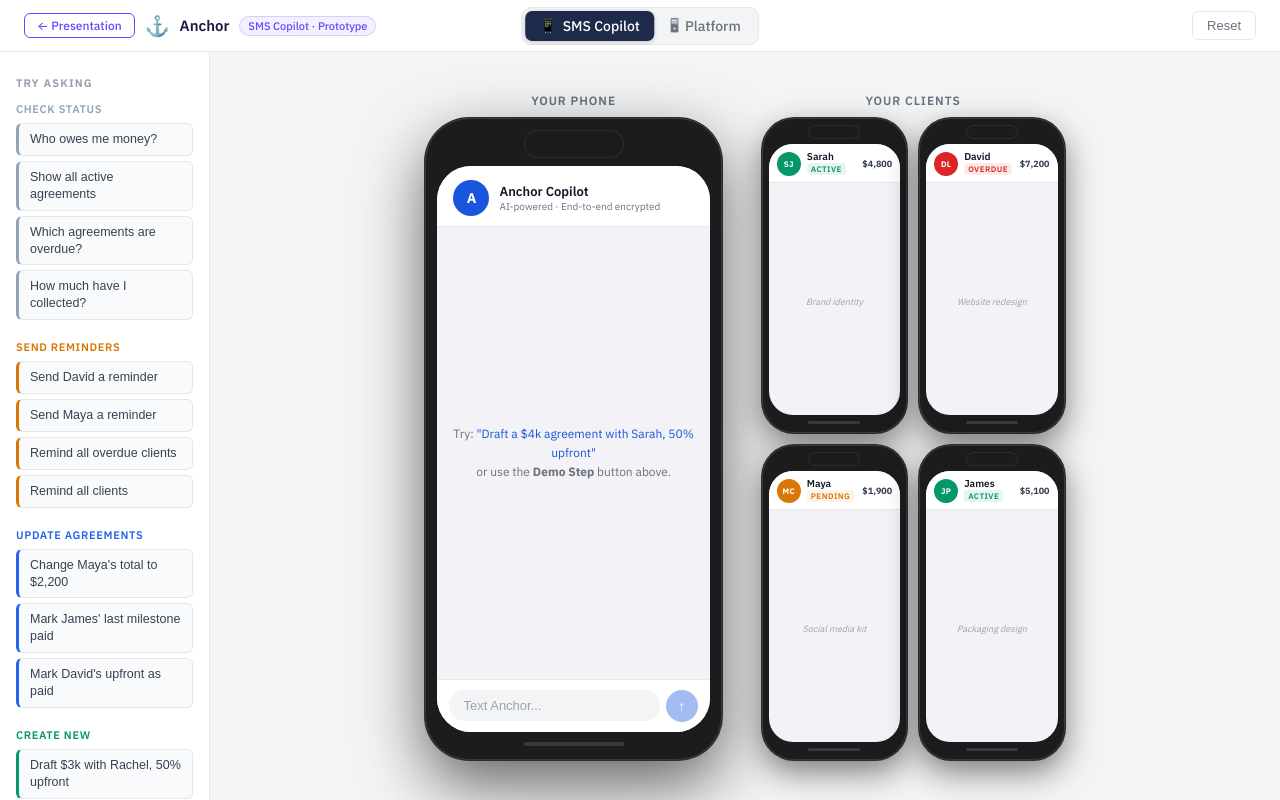
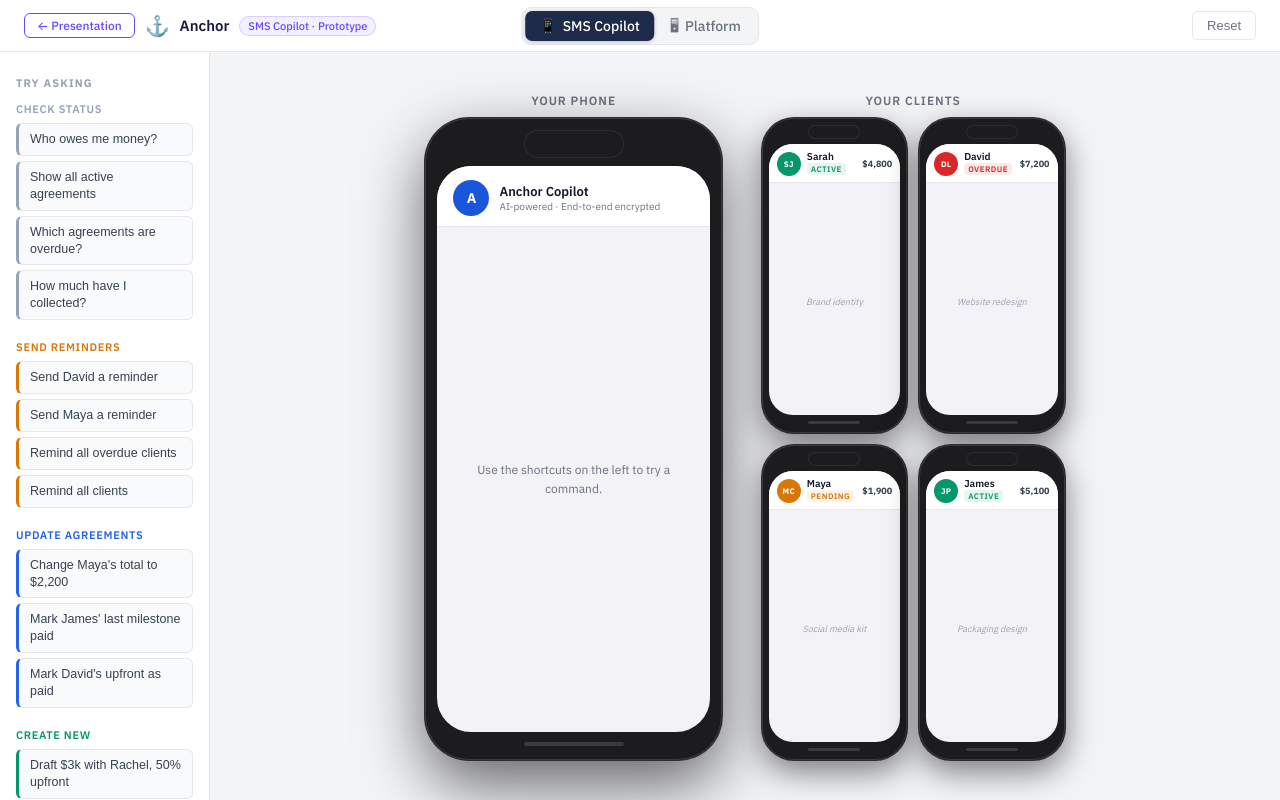
Before and after one commit to RevaDag/anchor-sms-copilot, a React (Vite) app in the folder prototype/: page /prototype in a window 1280 px wide. Built offline with nearby package versions, Linux system fonts and the light colour scheme; the HTML template or start-up script is replaced by a standard one.

Commit message:
reduce free unput and claude api

```diff
--- a/prototype/src/AgreementContext.jsx
+++ b/prototype/src/AgreementContext.jsx
@@ -2,12 +2,6 @@ import { createContext, useContext, useState, useCallback, useRef, useEffect } f
 import { mockAgreements } from './data/mockAgreements';
 
 const AgreementContext = createContext(null);
-
-const DEMO_SCRIPT = [
-  "Draft a $4k agreement with Rachel, 50% upfront",
-  "Yes",
-  "Add $300 for extra revisions",
-];
 
 const INITIAL_CLIENT_BUBBLES = {
   'Sarah Johnson': [],
@@ -17,7 +11,6 @@ const INITIAL_CLIENT_BUBBLES = {
 };
 
 export function AgreementProvider({ children }) {
-  const [messages, setMessages]         = useState([]);
   const [bubbles, setBubbles]           = useState([]);
   const [agreement, setAgreement]       = useState(null);
   const [agreements, setAgreements]     = useState(mockAgreements);
@@ -25,7 +18,6 @@ export function AgreementProvider({ children }) {
   const [clientPhoneBubbles, setClientPhoneBubbles] = useState(INITIAL_CLIENT_BUBBLES);
   const [pendingConfirm, setPendingConfirm] = useState(null);
   const [isLoading, setIsLoading]       = useState(false);
-  const [demoIndex, setDemoIndex]       = useState(0);
 
   // Keep a ref so handlePlatformAction can read current agreements without stale closure
   const agreementsRef = useRef(agreements);
@@ -190,29 +182,6 @@ export function AgreementProvider({ children }) {
 
   }, []); // setters are stable, agreementsRef is a ref — no deps needed
 
-  const sendMessage = useCallback(async (text) => {
-    if (!text.trim() || isLoading) return;
-    addBubble('user', text);
-    setIsLoading(true);
-    const newMessages = [...messages, { role: 'user', content: text }];
-    setMessages(newMessages);
-    try {
-      const res = await fetch('/api/chat', {
-        method: 'POST',
-        headers: { 'Content-Type': 'application/json' },
-        body: JSON.stringify({ messages: newMessages, agreements }),
-      });
-      const data = await res.json();
-      setMessages(prev => [...prev, { role: 'assistant', content: data.sms_reply }]);
-      addBubble('bot', data.sms_reply);
-      handlePlatformAction(data.action, data.payload);
-    } catch {
-      addBubble('bot', 'Connection error. Please try again.');
-    } finally {
-      setIsLoading(false);
-    }
-  }, [messages, isLoading, agreements, handlePlatformAction]);
-
   const handleClientApprove = () => {
     addClientBubble('user', 'YES — looks good!');
     setTimeout(() => {
@@ -248,12 +217,6 @@ export function AgreementProvider({ children }) {
     }, 1000);
   };
 
-  const runDemo = () => {
-    if (demoIndex >= DEMO_SCRIPT.length) return;
-    sendMessage(DEMO_SCRIPT[demoIndex]);
-    setDemoIndex(i => i + 1);
-  };
-
   const sendHardcoded = (userText, ackText, botReply, action, payload) => {
     addBubble('user', userText);
     setIsLoading(true);
@@ -266,25 +229,22 @@ export function AgreementProvider({ children }) {
   };
 
   const reset = () => {
-    setMessages([]);
     setBubbles([]);
     setAgreement(null);
     setAgreements(mockAgreements);
     setClientBubbles([]);
     setClientPhoneBubbles(INITIAL_CLIENT_BUBBLES);
     setPendingConfirm(null);
-    setDemoIndex(0);
   };
 
   const hasPendingLineItem = agreement?.lineItems?.some(li => li.status === 'pending_approval');
 
   return (
     <AgreementContext.Provider value={{
-      messages, bubbles, agreement, agreements, clientBubbles, clientPhoneBubbles,
-      pendingConfirm, isLoading, demoIndex, hasPendingLineItem,
-      sendMessage, sendHardcoded, handlePlatformAction,
-      handleClientApprove, handleClientApproveLineItem, runDemo, reset,
-      DEMO_SCRIPT_LENGTH: DEMO_SCRIPT.length,
+      bubbles, agreement, agreements, clientBubbles, clientPhoneBubbles,
+      pendingConfirm, isLoading, hasPendingLineItem,
+      sendHardcoded, handlePlatformAction,
+      handleClientApprove, handleClientApproveLineItem, reset,
     }}>
       {children}
     </AgreementContext.Provider>
--- a/prototype/src/components/PhoneMock.jsx
+++ b/prototype/src/components/PhoneMock.jsx
@@ -1,7 +1,6 @@
-import { useState, useRef, useEffect } from 'react';
+import { useRef, useEffect } from 'react';
 
-export default function PhoneMock({ bubbles, onSend, isLoading }) {
-  const [input, setInput] = useState('');
+export default function PhoneMock({ bubbles, isLoading }) {
   const scrollRef = useRef(null);
 
   useEffect(() => {
@@ -9,16 +8,6 @@ export default function PhoneMock({ bubbles, onSend, isLoading }) {
       scrollRef.current.scrollTop = scrollRef.current.scrollHeight;
     }
   }, [bubbles]);
-
-  const handleSend = () => {
-    if (!input.trim()) return;
-    onSend(input.trim());
-    setInput('');
-  };
-
-  const handleKey = (e) => {
-    if (e.key === 'Enter') handleSend();
-  };
 
   return (
     <div className="phone-frame">
@@ -35,8 +24,7 @@ export default function PhoneMock({ bubbles, onSend, isLoading }) {
         <div className="chat-scroll" ref={scrollRef}>
           {bubbles.length === 0 && (
             <div className="chat-empty">
-              <p>Try: <em>"Draft a $4k agreement with Sarah, 50% upfront"</em></p>
-              <p>or use the <strong>Demo Step</strong> button above.</p>
+              <p>Use the shortcuts on the left to try a command.</p>
             </div>
           )}
           {bubbles.map(b => (
@@ -50,20 +38,6 @@ export default function PhoneMock({ bubbles, onSend, isLoading }) {
             </div>
           )}
         </div>
-
-        <div className="chat-input-bar">
-          <input
-            className="chat-input"
-            value={input}
-            onChange={e => setInput(e.target.value)}
-            onKeyDown={handleKey}
-            placeholder="Text Anchor..."
-            disabled={isLoading}
-          />
-          <button className="chat-send" onClick={handleSend} disabled={isLoading || !input.trim()}>
-            ↑
-          </button>
-        </div>
       </div>
       <div className="phone-home-bar" />
     </div>
--- a/prototype/src/pages/PrototypePage.jsx
+++ b/prototype/src/pages/PrototypePage.jsx
@@ -118,7 +118,7 @@ const ACTION_GROUPS = [
 export default function PrototypePage() {
   const {
     bubbles, clientPhoneBubbles, isLoading,
-    sendMessage, sendHardcoded, reset,
+    sendHardcoded, reset,
   } = useAgreement();
 
   return (
@@ -164,7 +164,7 @@ export default function PrototypePage() {
         <div className="phones-wrap">
           <section className="panel-label-wrap">
             <p className="panel-label">Your Phone</p>
-            <PhoneMock bubbles={bubbles} onSend={sendMessage} isLoading={isLoading} />
+            <PhoneMock bubbles={bubbles} isLoading={isLoading} />
           </section>
 
           <section className="panel-label-wrap">
```
